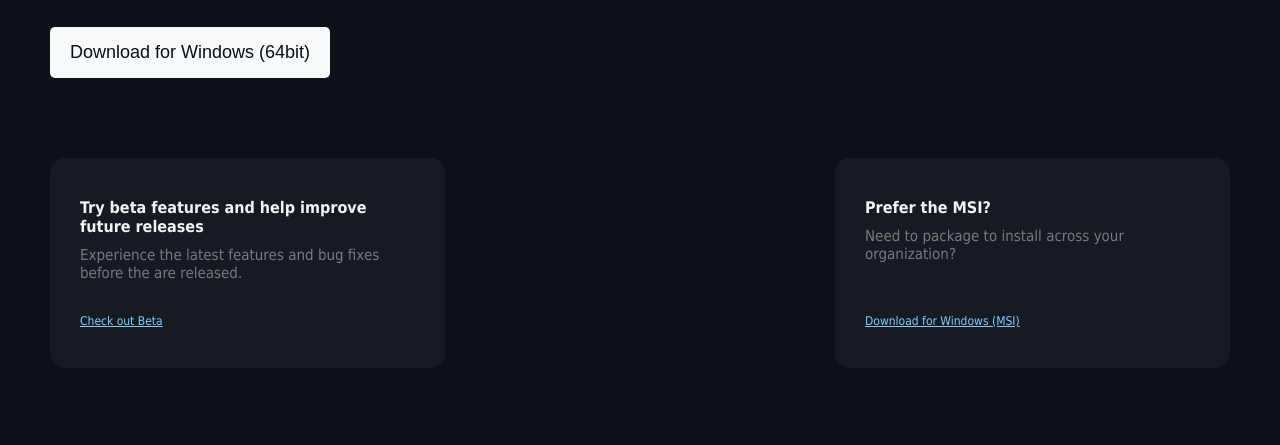
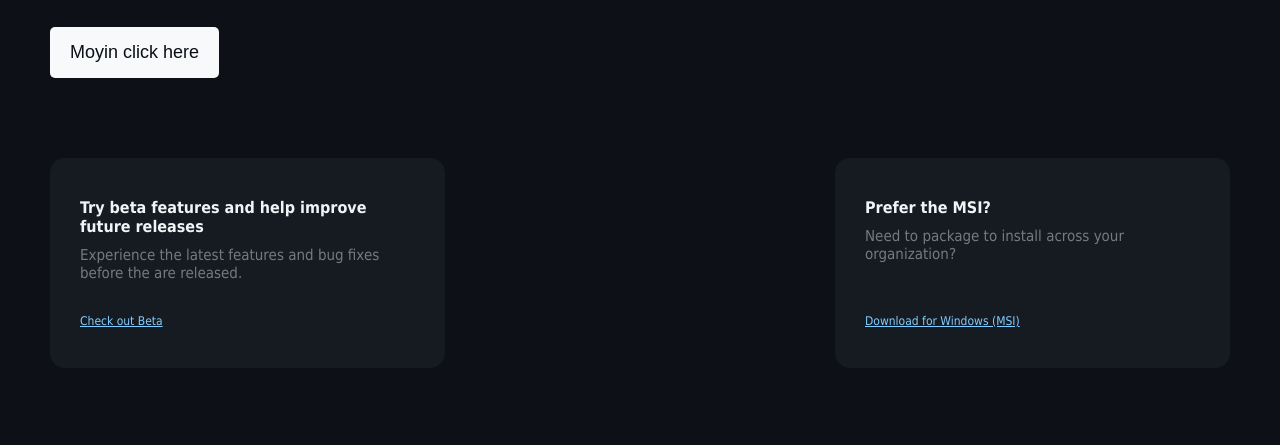
Before and after one commit to toblex07/GitHub_Desktop_Clone, a plain HTML site: page index.html in a window 1280 px wide. Shown: the part 280-725 px from the top of the page. Drawn offline with Linux system fonts and the light colour scheme.

Commit message:
Temporary button rename

```diff
--- a/index.html
+++ b/index.html
@@ -23,7 +23,8 @@
             Whether you're new to Git or a seasoned user,
             GitHub Desktop simplifies your development workflow.
         </p>
-        <a href="github color code.txt" download="GitHubDesktopSetup-x64"><button id="download-button">Download for Windows (64bit)</button></a>
+        <!-- <a href="github color code.txt" download="GitHubDesktopSetup-x64"><button id="download-button">Download for Windows (64bit)</button></a> -->
+        <a href="github color code.txt" download="GitHubDesktopSetup-x64"><button id="download-button">Moyin click here</button></a>
         <div class="main-layer">
             <div class="layer-1">
                 <div class="layer-2">
```
